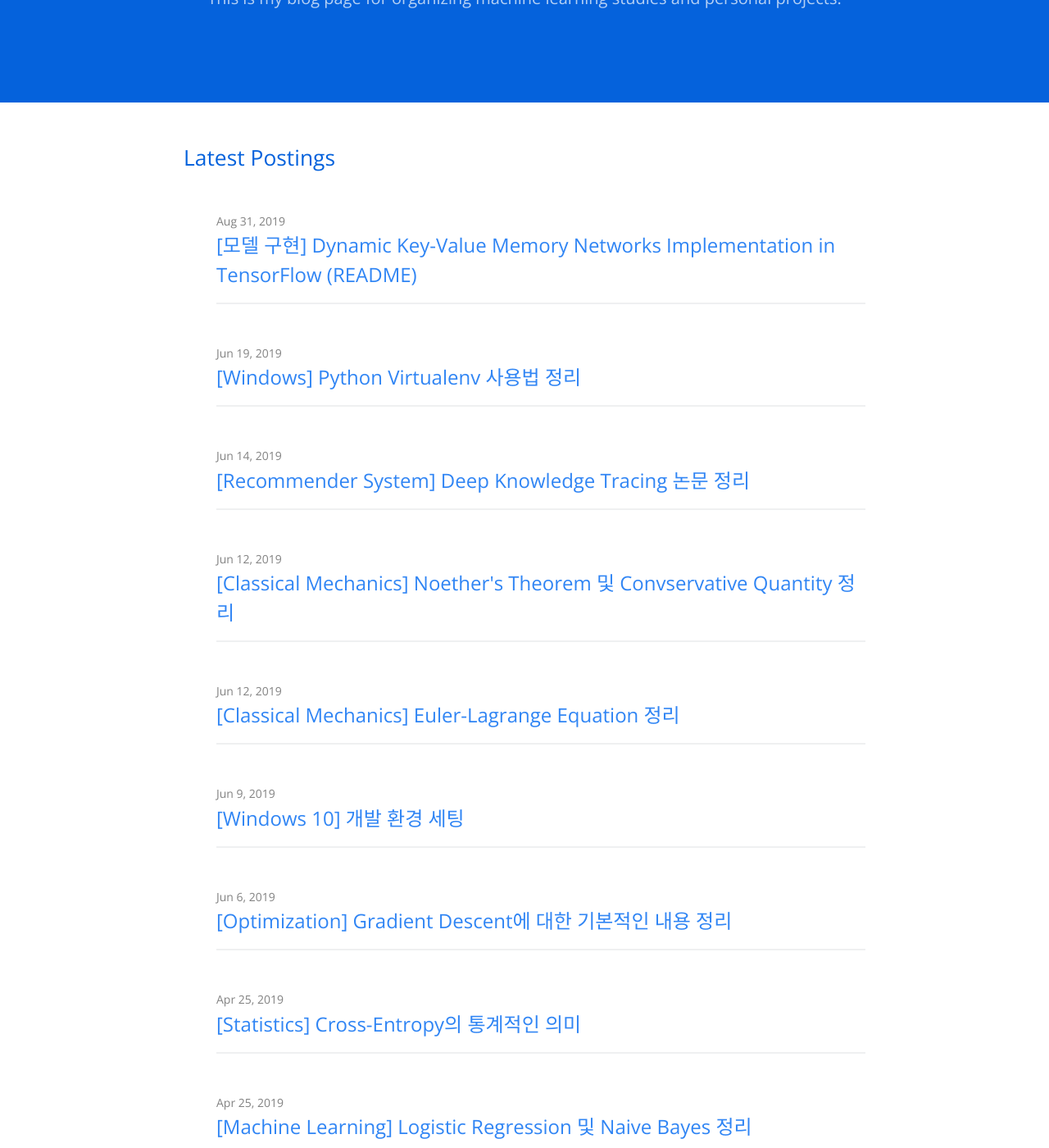
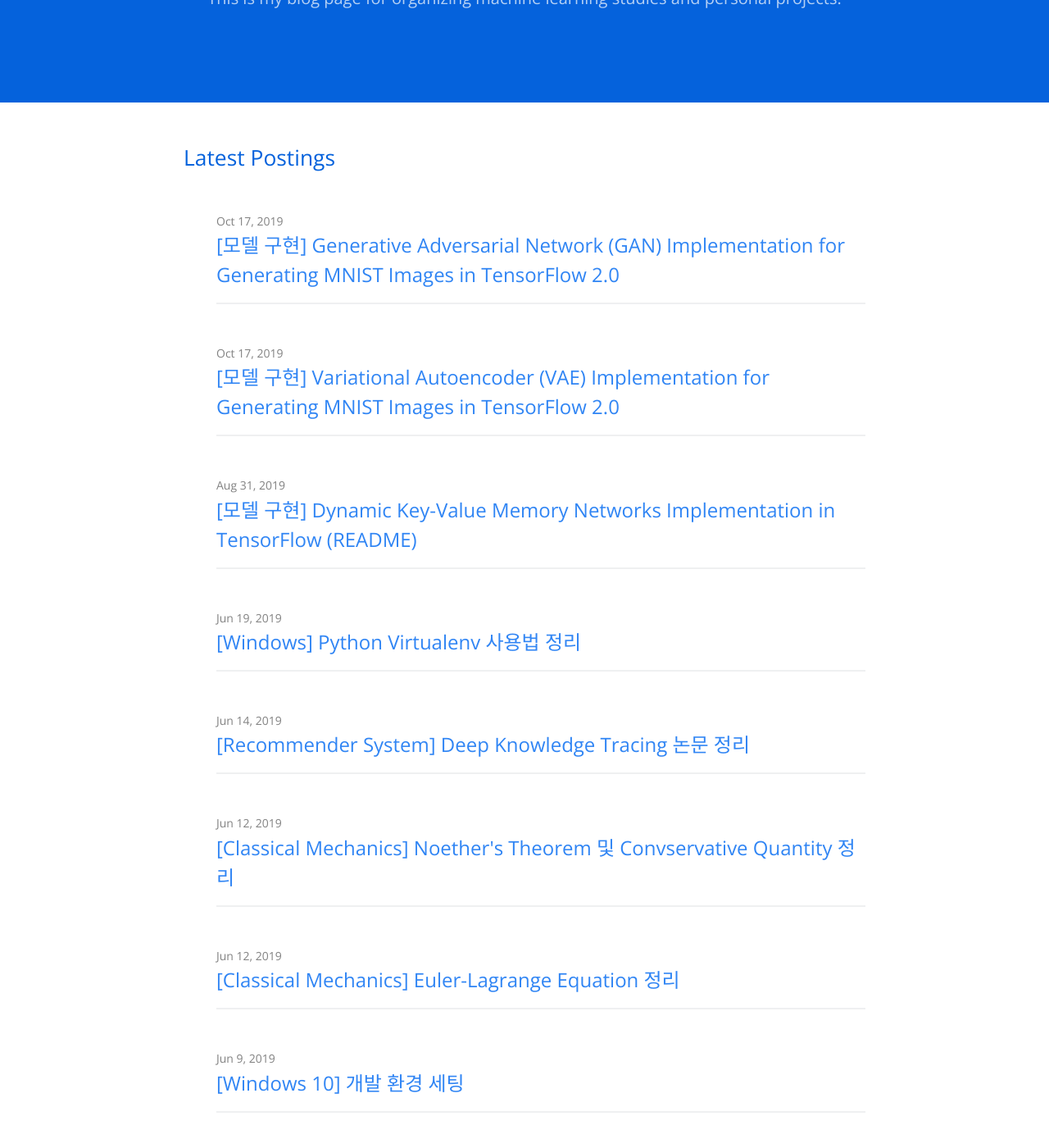
Before and after one commit to hcnoh/hcnoh.github.io, a Jekyll site: the page built from index.md, in a window 1280 px wide and 1400 px high, scrolled down 248 px. Shown: the whole window at 82% size. Built offline with Jekyll 4.4.1, drawn with Linux system fonts in a browser that asks for light colours; some of the changed text lies outside the part shown.

Commit message:
added 2 postings.

```diff
--- /dev/null
+++ b/_posts/2019-10-17-vae-tensorflow2.md
@@ -0,0 +1,18 @@
+---
+layout: project
+use_math: true
+title: "[모델 구현] Variational Autoencoder (VAE) Implementation for Generating MNIST Images in TensorFlow 2.0"
+date: 2019-10-17 20:19:28
+tagline: "A TensorFlow 2.0 Implementation for VAE for generating MNIST"
+categories:
+- Project
+tags:
+- deep learning
+- tensorflow
+- python
+image: /thumbnail-mobile.png
+author: "Hyungcheol Noh"
+permalink: /2019-10-17-vae-tensorflow2
+---
+
+Please check my github: [https://github.com/hcnoh/VAE-MNIST-tensorflow2.0](https://github.com/hcnoh/VAE-MNIST-tensorflow2.0)
--- /dev/null
+++ b/_posts/2019-10-17-vanilla-gan-tensorflow2.md
@@ -0,0 +1,18 @@
+---
+layout: project
+use_math: true
+title: "[모델 구현] Generative Adversarial Network (GAN) Implementation for Generating MNIST Images in TensorFlow 2.0"
+date: 2019-10-17 20:22:11
+tagline: "A TensorFlow 2.0 Implementation for vanilla GAN for generating MNIST"
+categories:
+- Project
+tags:
+- deep learning
+- tensorflow
+- python
+image: /thumbnail-mobile.png
+author: "Hyungcheol Noh"
+permalink: /2019-10-17-vanilla-gan-tensorflow2
+---
+
+Please check my github: [https://github.com/hcnoh/vanilla-GAN-MNIST-tensorflow2.0](https://github.com/hcnoh/vanilla-GAN-MNIST-tensorflow2.0)
```
Also changed, not shown: about.md (+1 -1 lines).
